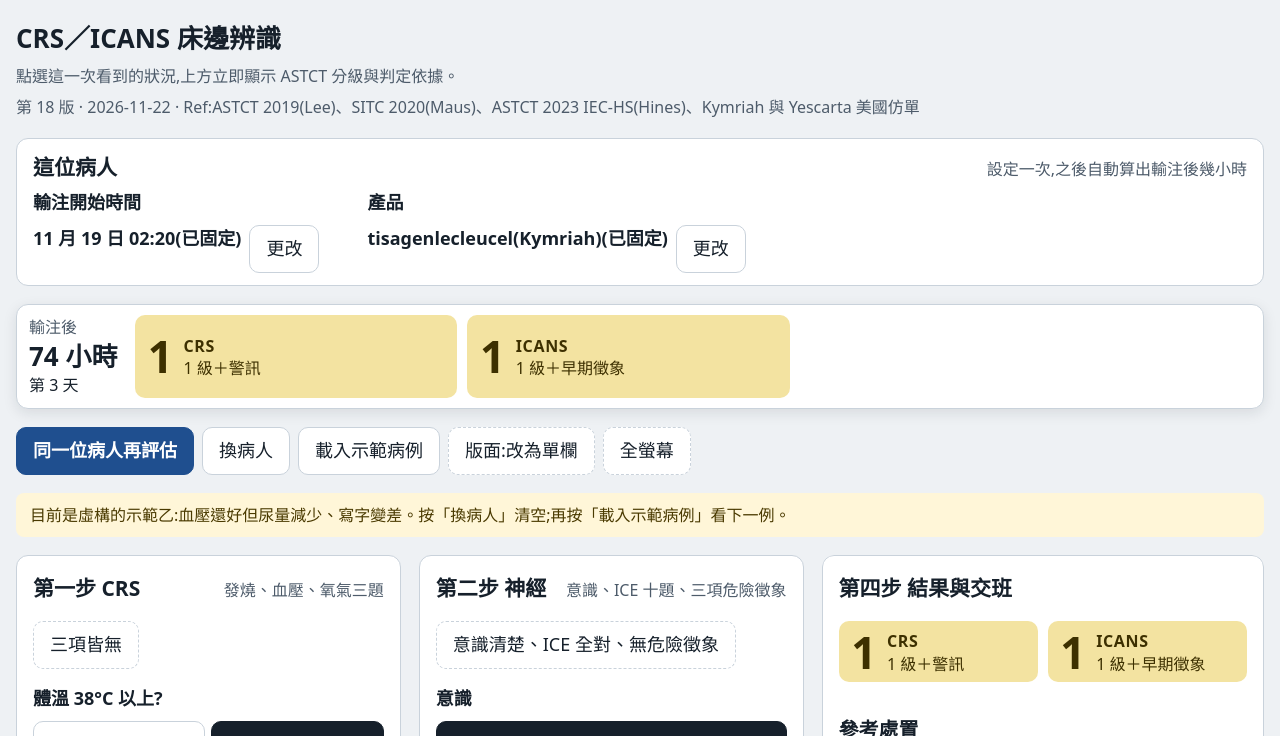
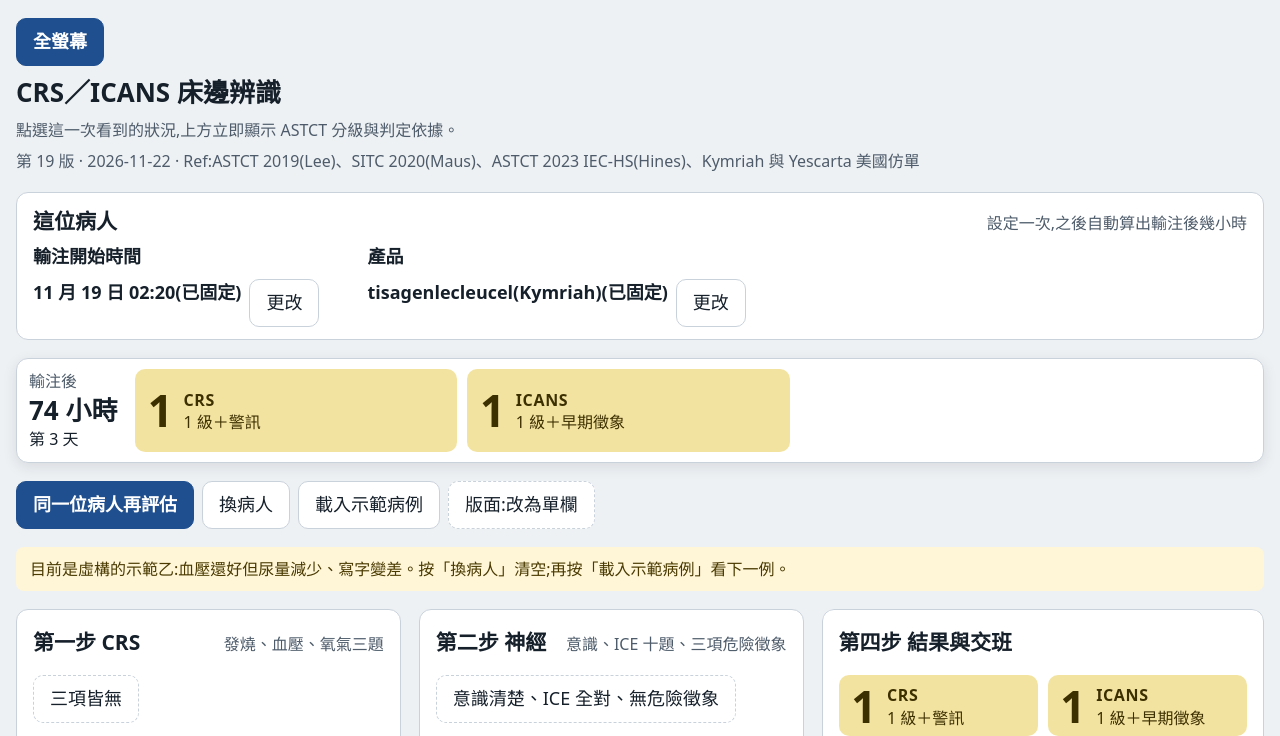
Before and after one commit to jnynlin/crs-icans-copilot, a plain HTML site: page index.html in a window 1280 px wide. Both pictures are taken after a click on the button "全螢幕". Shown: the top 736 px of the page. Drawn offline with Linux system fonts and the light colour scheme.

Commit message:
v19: fullscreen button at top, remove new-tab link
Co-Authored-By: Claude Fable 5.2 <noreply@anthropic.com>

```diff
--- a/index.html
+++ b/index.html
@@ -33,7 +33,7 @@ body::before{content:"";position:fixed;inset:0 0 auto;height:env(safe-area-inset
 .cols{display:flex;flex-direction:column;gap:18px}
 .col{display:flex;flex-direction:column;gap:18px;min-width:0}
 #btnLay{display:none}
-#lnkTab{display:inline-flex;align-items:center;min-height:48px;padding:8px 16px;color:var(--accent);font-weight:700}
+#fsRow{align-items:center}
 @media (min-width:1100px){
   #btnLay{display:inline-block}
   .wrap.w3{max-width:1640px}
@@ -131,9 +131,10 @@ details ul{margin:6px 0;padding-left:1.2em} details li{margin:4px 0}
 
 <div class="wrap" id="wrap">
 <header class="top">
+  <div class="btns" id="fsRow" hidden><button id="btnFs" class="main">全螢幕</button><span class="why" id="fsMsg" aria-live="polite"></span></div>
   <h1>CRS／ICANS 床邊辨識</h1>
   <p class="sub">點選這一次看到的狀況,上方立即顯示 ASTCT 分級與判定依據。</p>
-  <p class="sub" id="protoNote">第 18 版 · 2026-11-22 · Ref:ASTCT 2019(Lee)、SITC 2020(Maus)、ASTCT 2023 IEC-HS(Hines)、Kymriah 與 Yescarta 美國仿單</p>
+  <p class="sub" id="protoNote">第 19 版 · 2026-11-22 · Ref:ASTCT 2019(Lee)、SITC 2020(Maus)、ASTCT 2023 IEC-HS(Hines)、Kymriah 與 Yescarta 美國仿單</p>
 </header>
 
 <section id="secPt">
@@ -157,8 +158,6 @@ details ul{margin:6px 0;padding-left:1.2em} details li{margin:4px 0}
   <button id="btnNext">換病人</button>
   <button id="btnDemo">載入示範病例</button>
   <button id="btnLay" class="quick"></button>
-  <button id="btnFs" class="quick" hidden>全螢幕</button>
-  <a id="lnkTab" target="_blank" rel="noopener" hidden>在新分頁開啟</a>
 </div>
 <div class="cf" id="cf" hidden><span id="cfT"></span><button id="cfY" class="main">確定</button><button id="cfN">取消</button></div>
 <div class="note" id="demoNote" hidden></div>
@@ -633,14 +632,13 @@ if(typeof document!=='undefined')(function(){
     try{document.documentElement.style.setProperty('--barh',Math.round(document.querySelector('.bar').getBoundingClientRect().height)+'px')}catch(e){}}
   $('btnLay').onclick=function(){lay=lay!=='1'?'1':'3';try{localStorage.setItem(LK,lay)}catch(e){}applyLay()};
   window.addEventListener('resize',applyLay);
-  var framed=false;try{framed=window.top!==window.self}catch(e){framed=true}
   var fsOK=!!(document.fullscreenEnabled&&document.documentElement.requestFullscreen);
-  $('btnFs').hidden=!fsOK;
-  if(framed&&/^https?:$/.test(location.protocol)){$('lnkTab').href=location.href;$('lnkTab').hidden=false}
+  $('fsRow').hidden=!fsOK;
   $('btnFs').onclick=function(){
+    $('fsMsg').textContent='';
     if(document.fullscreenElement){document.exitFullscreen();return}
     var pr;try{pr=document.documentElement.requestFullscreen()}catch(e){pr=null}
-    var no=function(){say('這個位置不允許全螢幕。'+($('lnkTab').hidden?'':'請改按「在新分頁開啟」。'))};
+    var no=function(){$('fsMsg').textContent='這個位置不允許全螢幕。'};
     if(pr&&pr.then)pr.then(function(){},no);else if(!pr)no()};
   document.addEventListener('fullscreenchange',function(){$('btnFs').textContent=document.fullscreenElement?'結束全螢幕':'全螢幕';applyLay()});
   if(!load()||isDemo){demoLoad(1);isDemo=true;H=[]}
```
Also changed, not shown: 1 other file.
